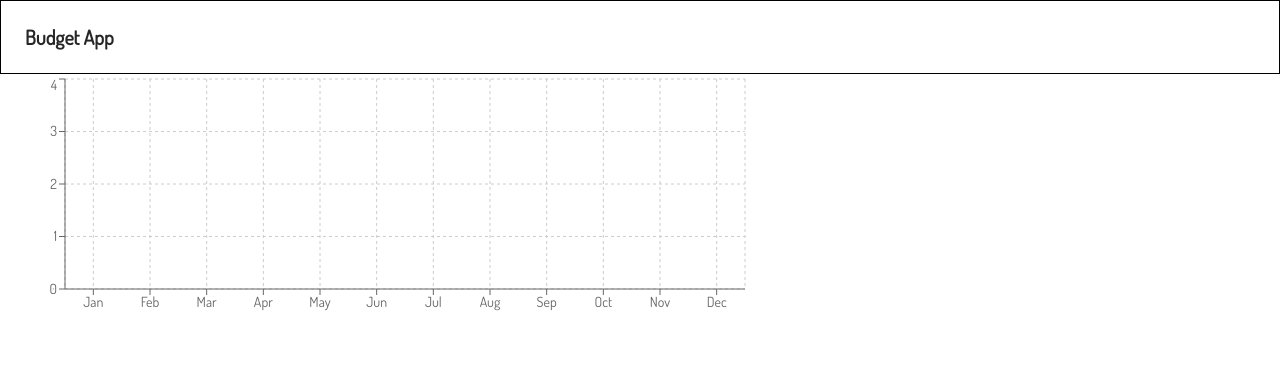
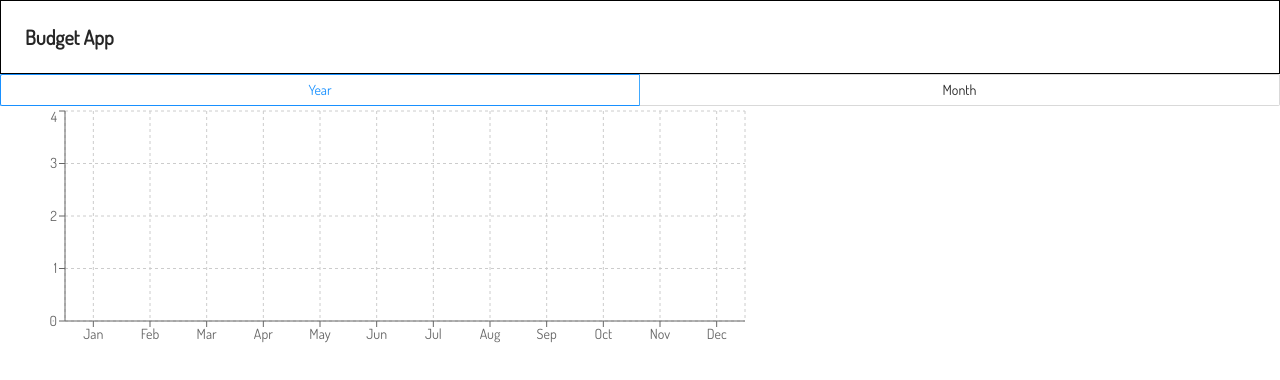
Before and after one commit to aaartyomsss/budget-frontend, a React (Create React App) app: page /personal-overview in a window 1280 px wide. Shown: the top 380 px of the page. Built offline with nearby package versions, Linux system fonts and the light colour scheme.

Commit message:
implemented navbar filter for overview tab

```diff
--- a/src/components/pages/Homepage.js
+++ b/src/components/pages/Homepage.js
@@ -17,7 +17,6 @@ const Homepage = () => {
     const responseGoogle = async (response) => {
         const user = await userService.postGoogle(response.profileObj)
         const allPersonal = await personalService.getAll()
-        console.log(user, allPersonal)
         window.localStorage.setItem('loggedInUser', JSON.stringify(user))
         personalService.setToken(user.token)
         dispatch(login(user))
--- a/src/components/pages/MyProfile.js
+++ b/src/components/pages/MyProfile.js
@@ -12,9 +12,6 @@ const MyProfile = ({ user }) => {
     const { Meta } = Card
     // State that handles visibility of Popover
     const [ visibility, setVisibility ] = useState(false)
-    // const handleVisibilityChange = visibility => {
-    //     setVisibility(visibility)
-    // }
 
     // If user refreshesh page at the tab, component shloud receive user first
     if (!user) {
--- a/src/components/pages/Overview.js
+++ b/src/components/pages/Overview.js
@@ -1,7 +1,8 @@
-import React from 'react'
+import React, { useState } from 'react'
 import { BarChart, CartesianGrid, XAxis, YAxis, Bar } from 'recharts'
 import { filterPerMonth } from '../../functions/helperFunctions'
 import './Overview.css'
+import OverviewFilterNavbar from './OverviewFilterNavbar'
 // Following component represents component that will display
 // Graph of spendings vs graph of incomes
 // With specified filters
@@ -11,15 +12,21 @@ const Overview = ({ expenses }) => {
     const personalExpenses = filterPerMonth(expenses)
     console.log(personalExpenses)
 
+    // Display month or year
+    const [ filter, setFilter ] = useState("year")
+
     // TODO style component, implement proper positioning and create a separate logic for displaying per year or month overview
 
     return (
+        <div>
+            <OverviewFilterNavbar filter={filter} setFilter={setFilter}/>
             <BarChart width={750} height={250} data={personalExpenses}>
                 <CartesianGrid strokeDasharray='3 3' />
                 <XAxis dataKey='month'/>
                 <YAxis />
                 <Bar dataKey='value' />
             </BarChart>
+        </div>
     )
 
 }
--- /dev/null
+++ b/src/components/pages/OverviewFilterNavbar.css
@@ -0,0 +1,11 @@
+.radio-btns-navbar {
+    width: 100%;
+    height: 2rem;
+    text-align: center;
+}
+
+.radio-btn {
+    width: 50%;
+    height: 100%;
+    margin: 0;
+}
--- /dev/null
+++ b/src/components/pages/OverviewFilterNavbar.js
@@ -0,0 +1,16 @@
+import React from 'react'
+import { Radio } from 'antd'
+import './OverviewFilterNavbar.css'
+
+const OverviewFilterNavbar = ({ setFilter, filter }) => {
+
+    return (
+        <Radio.Group onChange={({ target }) => setFilter(target.value)} defaultValue={filter} className="radio-btns-navbar">
+                <Radio.Button value="year" className="radio-btn" block>Year</Radio.Button>
+                <Radio.Button value="month" className="radio-btn" block>Month</Radio.Button>
+        </Radio.Group>
+    )
+
+}
+
+export default OverviewFilterNavbar
--- a/src/components/shared/ChangePassword.js
+++ b/src/components/shared/ChangePassword.js
@@ -29,7 +29,6 @@ const ChangePassword = ({ type, username, setVisibility }) => {
 
     // TODO on finish after success form should close automatically
     const onFinish = async values => {
-        console.log(values)
         const creds = {
             newPassword: values.newPassword,
             currentPassword: values.currentPassword,
@@ -41,7 +40,6 @@ const ChangePassword = ({ type, username, setVisibility }) => {
             form.resetFields()
             setVisibility(false)
         } catch (error) {
-            console.log(error)
             message.error('Current password is incorrect')
         }
     }
--- a/src/reducers/personalReducer.js
+++ b/src/reducers/personalReducer.js
@@ -58,7 +58,6 @@ export const removeExpense = id => {
 export const modifyExpense = (id, newExpense) => {
     return async dispatch => {
         const modified = await personalService.modifyExpense(id, newExpense)
-        console.log(modified)
         dispatch({
             type: 'MODIFIED',
             data: modified
--- a/src/services/personalService.js
+++ b/src/services/personalService.js
@@ -19,7 +19,6 @@ const addExpense = async (toAdd) => {
     }
 
     const res = await axios.post(baseUrl, toAdd, config)
-    console.log(res)
     return res.data
 }
 
```
Also changed, not shown: 1 other file (tests, documents, lock files or other folders). Lines whose indentation alone changed are shown as unchanged.
